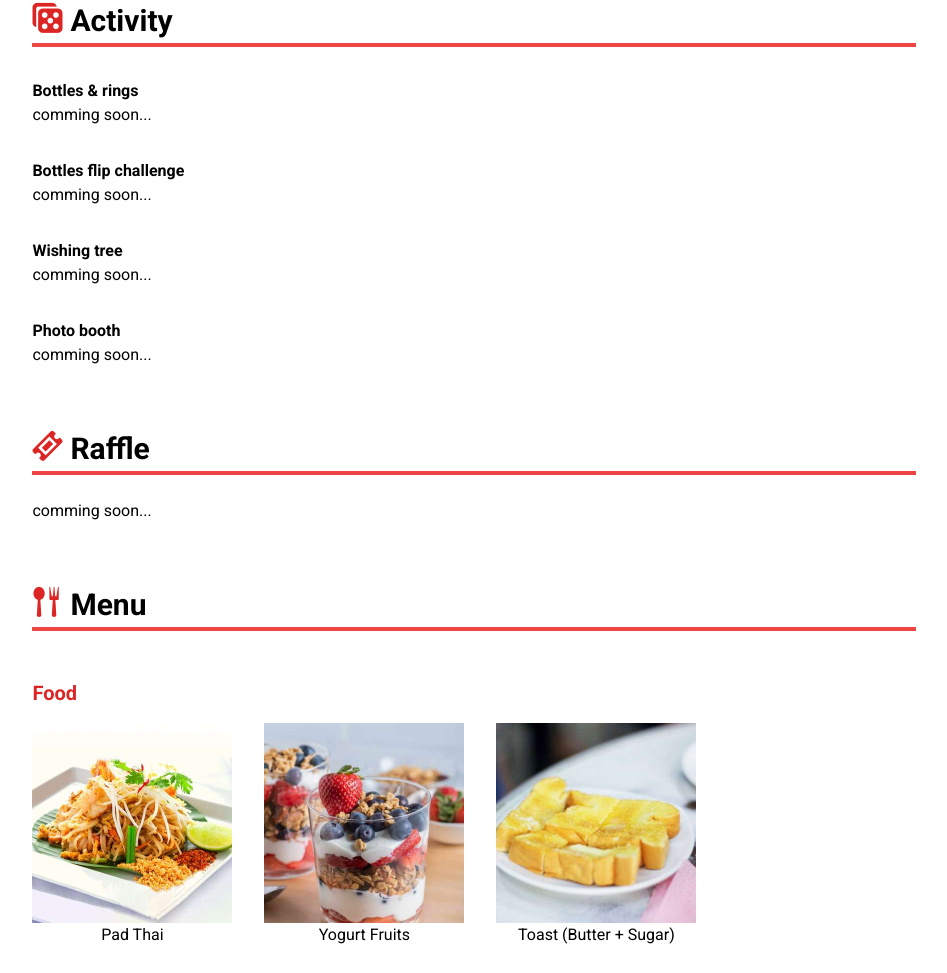
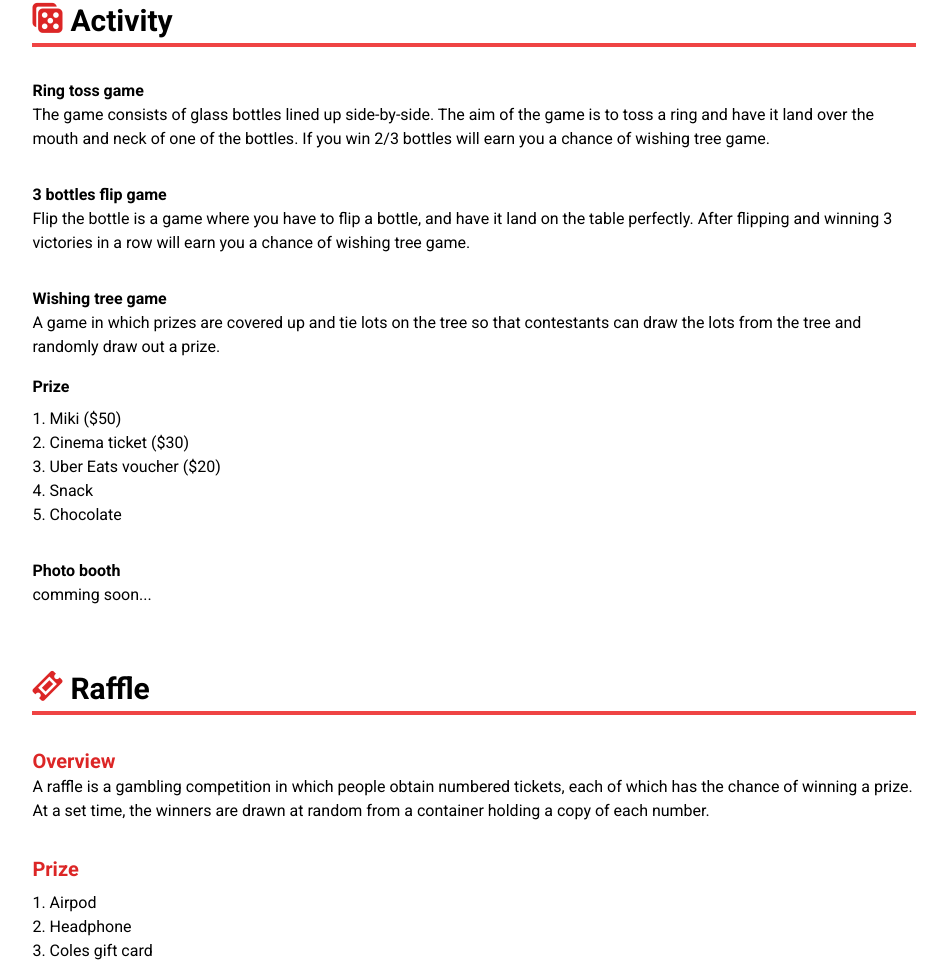
Before and after one commit to marketday-charity-gcm/marketday-charity-gcm.github.io, an Astro site: page / in a window 1280 px wide. Shown: the part 1179-2152 px from the top of the page, without its empty margins (166-1113 px from the left). Built offline with nearby package versions, Linux system fonts and the light colour scheme; Astro itself is replaced by a stand-in of ours; a web font is replaced by a local one.

Commit message:
update: add prizes

```diff
--- a/src/pages/index.astro
+++ b/src/pages/index.astro
@@ -52,16 +52,30 @@ import Layout from '../layouts/Layout.astro';
         <h2 class="font-bold text-2xl md:text-3xl pb-1 border-b-4 border-red-500 mb-6"><span class="icon-dice mr-2 text-red-600"></span>Activity</h2>
         <dl class="activity-list">
           <div class="activity-list__set">
-            <dt>Bottles &amp; rings</dt>
-            <dd>comming soon...</dd>
+            <dt>Ring toss game</dt>
+            <dd>
+              <p>The game consists of glass bottles lined up side-by-side. The aim of the game is to toss a ring and have it land over the mouth and neck of one of the bottles. If you win 2/3 bottles will earn you a chance of wishing tree game.</p>
+            </dd>
           </div>
           <div class="activity-list__set">
-            <dt>Bottles flip challenge</dt>
-            <dd>comming soon...</dd>
+            <dt>3 bottles flip game</dt>
+            <dd>
+              <p>Flip the bottle is a game where you have to flip a bottle, and have it land on the table perfectly. After flipping and winning 3 victories in a row will earn you a chance of wishing tree game.</p>
+          </dd>
           </div>
           <div class="activity-list__set">
-            <dt>Wishing tree</dt>
-            <dd>comming soon...</dd>
+            <dt>Wishing tree game</dt>
+            <dd>
+              <p>A game in which prizes are covered up and tie lots on the tree so that contestants can draw the lots from the tree and randomly draw out a prize.</p>
+              <h3 class="font-bold mt-4">Prize</h3>
+              <ol class="list-inside list-decimal mt-2">
+                <li>Miki ($50)</li>
+                <li>Cinema ticket ($30)</li>
+                <li>Uber Eats voucher ($20)</li>
+                <li>Snack</li>
+                <li>Chocolate</li>
+              </ol>
+            </dd>
           </div>
           <div class="activity-list__set">
             <dt>Photo booth</dt>
@@ -76,7 +90,15 @@ import Layout from '../layouts/Layout.astro';
     <section class="sect-menu py-8 bg-white">
       <div class="container">
         <h2 class="font-bold text-2xl md:text-3xl pb-1 border-b-4 border-red-500 mb-6"><span class="icon-ticket mr-2 text-red-600"></span>Raffle</h2>
-        <p>comming soon...</p>
+        <h3 class="text-xl text-red-600 font-bold text-center md:text-left mt-8">Overview</h3>
+        <p>A raffle is a gambling competition in which people obtain numbered tickets, each of which has the chance of winning a prize. At a set time, the winners are drawn at random from a container holding a copy of each number.</p>
+
+        <h3 class="text-xl text-red-600 font-bold text-center md:text-left mt-8">Prize</h3>
+        <ol class="list-inside list-decimal mt-2">
+          <li>Airpod</li>
+          <li>Headphone</li>
+          <li>Coles gift card</li>
+        </ol>
       </div>
     </section>
 
```
